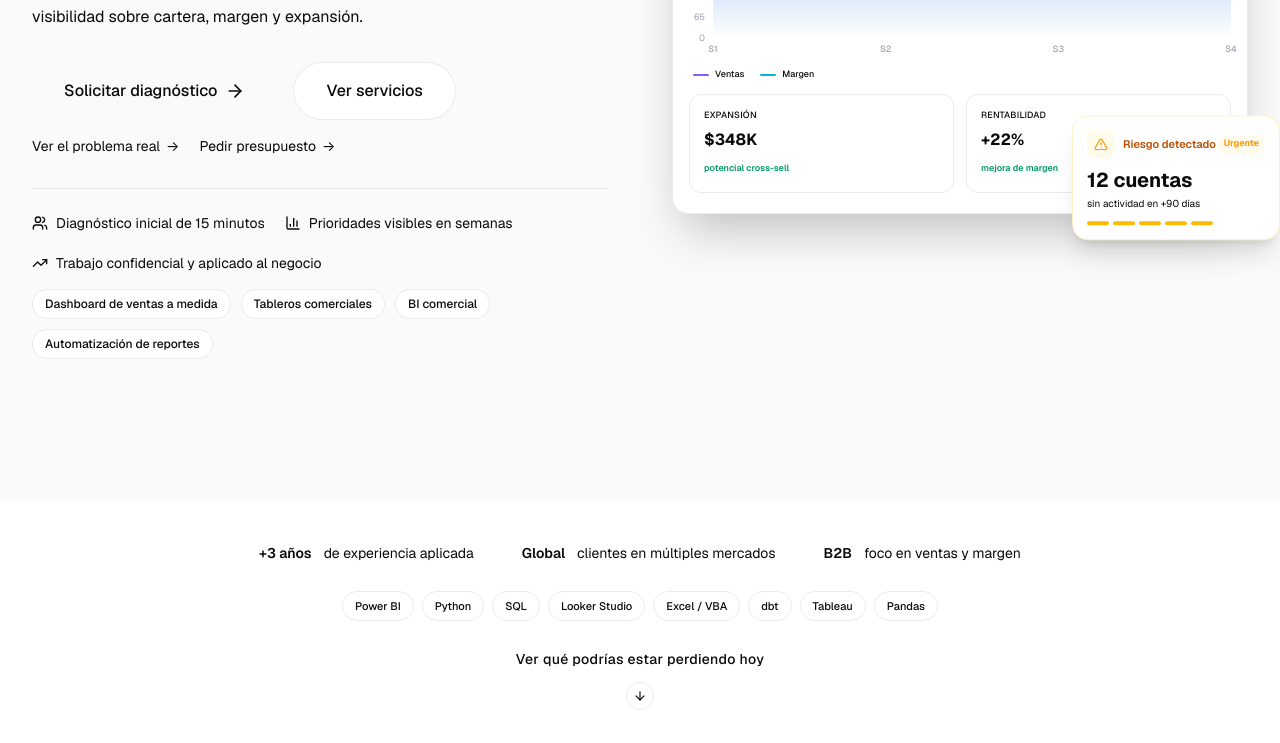
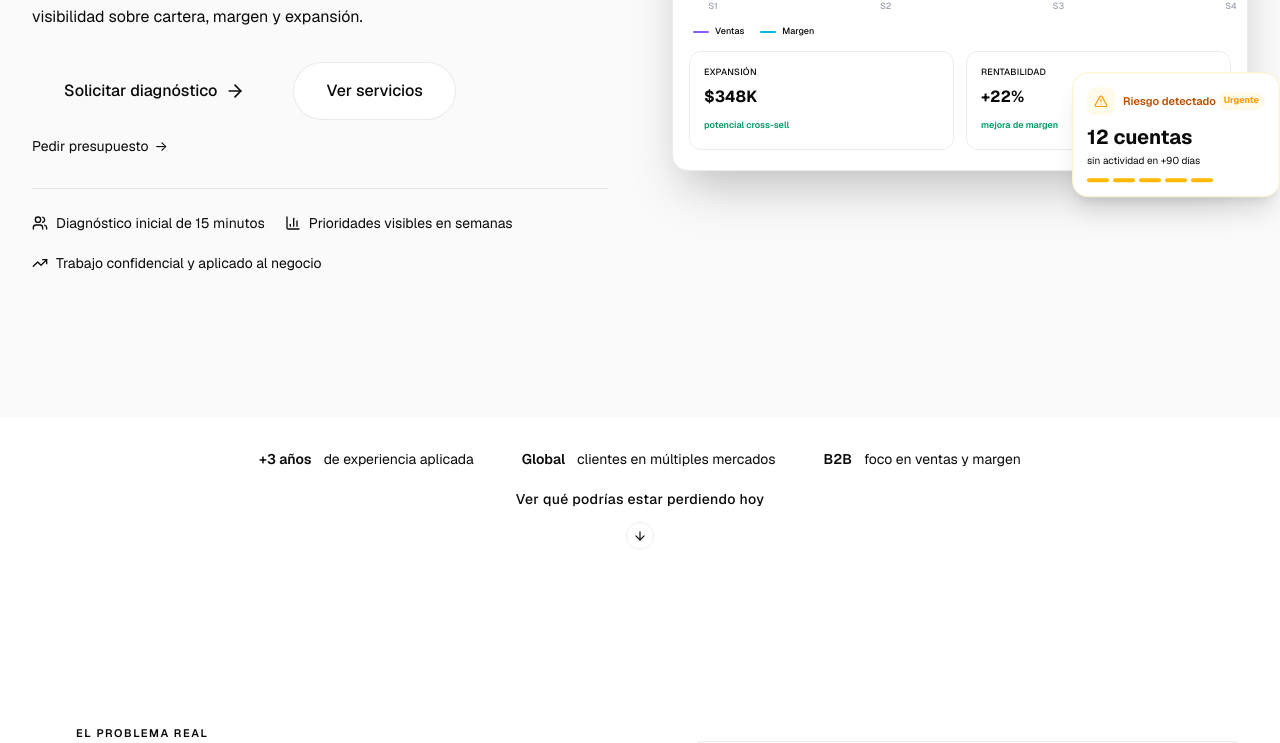
Before and after one commit to AluenIriarte/WebPage, a React (Vite) app: page / in a window 1280 px wide. Shown: the part 500-1243 px from the top of the page. Built offline with nearby package versions, Linux system fonts and the light colour scheme.

Commit message:
Simplify hero and credibility band

```diff
--- a/src/app/components/CredibilityBand.tsx
+++ b/src/app/components/CredibilityBand.tsx
@@ -1,16 +1,5 @@
 import { motion } from "motion/react";
 import { ArrowDown } from "lucide-react";
-
-const tools = [
-  { label: "Power BI" },
-  { label: "Python" },
-  { label: "SQL" },
-  { label: "Looker Studio" },
-  { label: "Excel / VBA" },
-  { label: "dbt" },
-  { label: "Tableau" },
-  { label: "Pandas" },
-];
 
 const stats = [
   { value: "+3 años", label: "de experiencia aplicada" },
@@ -20,52 +9,37 @@ const stats = [
 
 export function CredibilityBand() {
   return (
-    <section className="relative py-10 bg-white overflow-hidden">
-      <div className="absolute top-0 left-0 right-0 h-px bg-gradient-to-r from-transparent via-border to-transparent" />
+    <section className="relative overflow-hidden bg-white py-8">
+      <div className="absolute left-0 right-0 top-0 h-px bg-gradient-to-r from-transparent via-border to-transparent" />
 
-      <div className="max-w-7xl mx-auto px-6 lg:px-8">
+      <div className="mx-auto max-w-7xl px-6 lg:px-8">
         <motion.div
           initial={{ opacity: 0, y: 14 }}
           whileInView={{ opacity: 1, y: 0 }}
           viewport={{ once: true }}
           transition={{ duration: 0.65, ease: [0.22, 1, 0.36, 1] }}
-          className="flex flex-col items-center gap-7"
+          className="flex flex-col items-center gap-5"
         >
           <div className="flex flex-wrap items-center justify-center gap-x-8 gap-y-2">
             {stats.map((stat, index) => (
               <div key={stat.value} className="flex items-center gap-3">
-                {index > 0 && <span className="hidden sm:block w-1 h-1 rounded-full bg-border" />}
+                {index > 0 && <span className="hidden h-1 w-1 rounded-full bg-border sm:block" />}
                 <span className="text-sm font-semibold text-foreground/70">{stat.value}</span>
                 <span className="text-sm text-muted-foreground/50">{stat.label}</span>
               </div>
             ))}
           </div>
 
-          <div className="flex flex-wrap items-center justify-center gap-2">
-            {tools.map((tool, index) => (
-              <motion.span
-                key={tool.label}
-                initial={{ opacity: 0, scale: 0.92 }}
-                whileInView={{ opacity: 1, scale: 1 }}
-                viewport={{ once: true }}
-                transition={{ duration: 0.35, delay: index * 0.04 }}
-                className="inline-flex items-center px-3 py-1.5 rounded-full text-[11px] font-medium bg-muted/60 border border-border/50 text-muted-foreground hover:border-accent/30 hover:text-accent/80 transition-colors duration-200 cursor-default"
-              >
-                {tool.label}
-              </motion.span>
-            ))}
-          </div>
-
           <a href="#problema" className="group inline-flex flex-col items-center gap-3 text-center">
-            <span className="text-sm font-medium text-muted-foreground/60 tracking-wide">
+            <span className="text-sm font-medium tracking-wide text-muted-foreground/60">
               Ver qué podrías estar perdiendo hoy
             </span>
             <motion.div
               animate={{ y: [0, 5, 0] }}
               transition={{ repeat: Infinity, duration: 2.2, ease: "easeInOut" }}
-              className="w-7 h-7 rounded-full border border-border/60 flex items-center justify-center group-hover:border-accent/40 group-hover:bg-accent/5 transition-colors duration-200"
+              className="flex h-7 w-7 items-center justify-center rounded-full border border-border/60 transition-colors duration-200 group-hover:border-accent/40 group-hover:bg-accent/5"
             >
-              <ArrowDown className="w-3.5 h-3.5 text-muted-foreground/50 group-hover:text-accent transition-colors duration-200" />
+              <ArrowDown className="h-3.5 w-3.5 text-muted-foreground/50 transition-colors duration-200 group-hover:text-accent" />
             </motion.div>
           </a>
         </motion.div>
--- a/src/app/components/Hero.tsx
+++ b/src/app/components/Hero.tsx
@@ -371,7 +371,7 @@ export function Hero() {
             >
               <BarChart3 className="h-3.5 w-3.5 text-accent" />
               <span className="text-xs font-semibold tracking-wide text-accent">
-                Business Intelligence · Decisión Comercial
+                Dashboards comerciales a medida
               </span>
             </motion.div>
 
@@ -417,13 +417,6 @@ export function Hero() {
               </div>
 
               <div className="flex flex-wrap items-center gap-x-5 gap-y-2 text-sm">
-                <a
-                  href="#problema"
-                  className="inline-flex items-center gap-1.5 text-muted-foreground transition-colors hover:text-accent"
-                >
-                  Ver el problema real
-                  <span className="text-accent/60">→</span>
-                </a>
                 <Link
                   to={QUOTE_PAGE_HREF}
                   className="inline-flex items-center gap-1.5 text-muted-foreground transition-colors hover:text-accent"
@@ -438,7 +431,7 @@ export function Hero() {
               initial={{ opacity: 0 }}
               animate={{ opacity: 1 }}
               transition={{ duration: 0.6, delay: 0.55 }}
-              className="space-y-4 border-t border-border/50 pt-6"
+              className="border-t border-border/50 pt-6"
             >
               <div className="flex flex-wrap gap-5">
                 {[
@@ -450,23 +443,6 @@ export function Hero() {
                     <item.icon className="h-4 w-4 text-accent/60" />
                     <span className="text-sm text-muted-foreground">{item.text}</span>
                   </div>
-                ))}
-              </div>
-
-              <div className="flex flex-wrap gap-2.5">
-                {[
-                  "Dashboard de ventas a medida",
-                  "Tableros comerciales",
-                  "BI comercial",
-                  "Automatización de reportes",
-                ].map((label) => (
-                  <Link
-                    key={label}
-                    to={SERVICES_PAGE_HREF}
-                    className="inline-flex items-center rounded-full border border-border/60 bg-white px-3 py-1.5 text-xs font-medium text-foreground/70 transition-colors hover:border-accent/30 hover:text-accent"
-                  >
-                    {label}
-                  </Link>
                 ))}
               </div>
             </motion.div>
```
